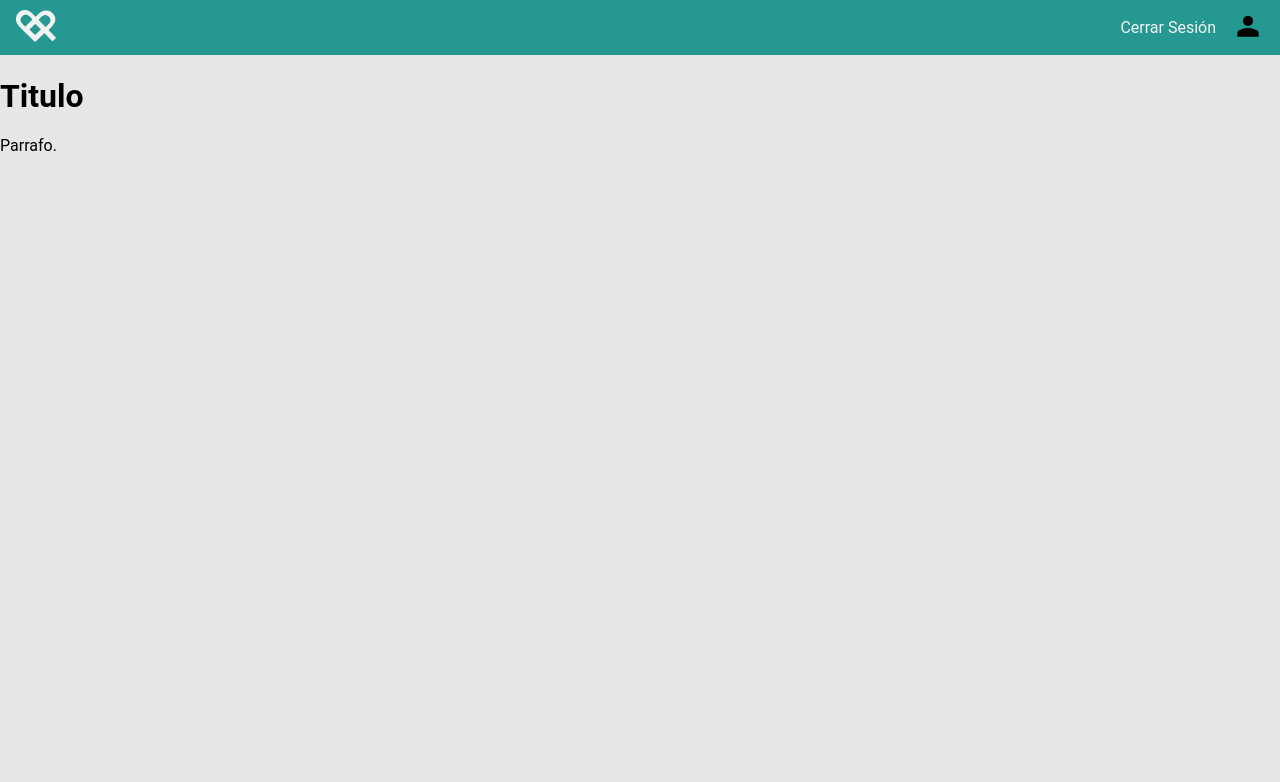
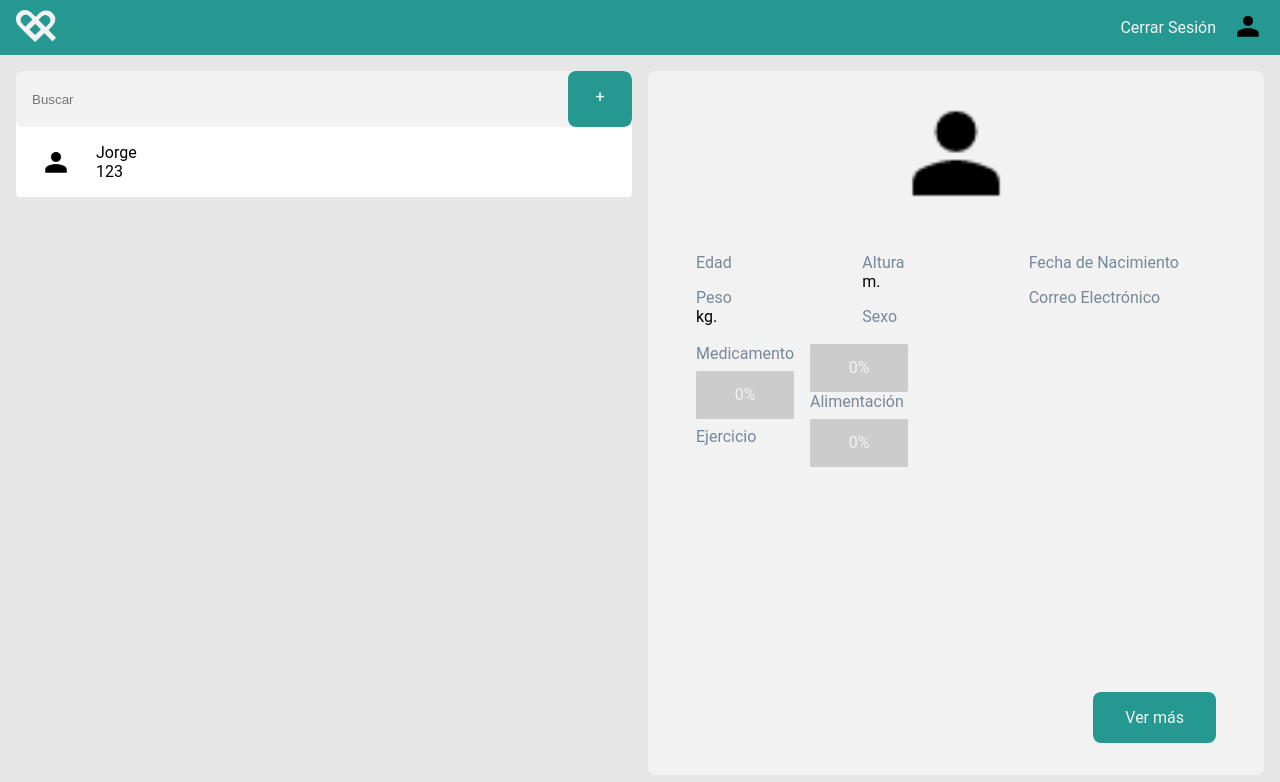
Before and after one commit to jorgebecerrilgi/pressura-web-app, a Next.js app: page / in a window 1280 px wide. Shown: the top 782 px of the page. Built offline with nearby package versions, Linux system fonts and the light colour scheme.

Commit message:
Home page first visuals are completed. No functionality yet.

```diff
--- a/app/page.jsx
+++ b/app/page.jsx
@@ -1,10 +1,107 @@
 'use client'
 
-export default function Home() {
-    return (
-        <main>
-            <h1>Titulo</h1>
-            <p>Parrafo.</p>
-        </main>
-    );
-}
+import style from "./page.module.css"
+import PatientList from "@/components/PatientList/PatientList";
+import PatientInformation from "@/components/PatientInformation/PatientInformation";
+// import { useState } from "react";
+// import NavBar from "../components/NavBar";
+// import PatientsCard from "../components/PatientsCard";
+// import InfoCard from "../components/InfoCard";
+// import "../styles.css";
+// import AddCard from "./AddCard";
+// import ConfirmCard from "./ConfirmCard";
+// import { signOut } from "firebase/auth";
+// import { auth, db } from "../firebase";
+// import { collection, deleteDoc, doc, getDocs, query, updateDoc, where } from "firebase/firestore";
+
+const Home = ({
+  onClickCardItem,
+  selectedUser,
+  selectedId,
+  INVALID_INDEX,
+}) => {
+//   const [isAddingPatient, setIsAddingPatient] = useState(false);
+//   const [isSigningOut, setIsSigningOut] = useState(false);
+//   const [isHandlingRequest, setIsHandlingRequest] = useState(false);
+//   const [requestData, setRequestData] = useState({});
+
+//   const addModal = (show) => {
+//     if (show && (isSigningOut || isHandlingRequest)) return;
+//     setIsAddingPatient(show);
+//   };
+//   const logOutModal = (show) => {
+//     if (show && (isAddingPatient || isHandlingRequest)) return;
+//     setIsSigningOut(show);
+//   };
+//   const requestModal = (show, props) => {
+//     if (show && (!isAddingPatient || isHandlingRequest)) return;
+//     setIsHandlingRequest(show);
+//     setRequestData(props);
+//   };
+//   const logOut = () => {
+//     signOut(auth);
+//     window.location.assign("/");
+//     alert("Sesión cerrada con éxito.");
+//   };
+//   const handleRequest = async () => {
+//     const reqRef = doc(db, "PacienteConDoctores", requestData.requestID);
+//     const doctorsCollectionRef = collection(db, "Doctor");
+//     const doctorQuery = query(
+//       doctorsCollectionRef,
+//       where("IDDoctor", "==", requestData.doctorID)
+//     );
+//     const doctorSnap = await getDocs(doctorQuery);
+//     const doctorName =
+//       doctorSnap.size > 0 ? doctorSnap.docs[0].data().Nombre : "";
+//     if (requestData.accept) {
+//       await updateDoc(reqRef, { Relacion: 3, NombreDoctor: doctorName });
+//     } else {
+//       await deleteDoc(reqRef);
+//     }
+//     requestModal(false, {});
+//     addModal(false);
+//   };
+
+  return (
+    <div className="app">
+      <div className={style.content}>
+        <PatientList
+          selectedUser={selectedUser}
+          onClickCardItem={onClickCardItem}
+          onClickAdd={() => addModal(true)}
+        ></PatientList>
+        <PatientInformation
+          selectedUser={selectedUser}
+          selectedId={selectedId}
+          INVALID_INDEX={INVALID_INDEX}
+        ></PatientInformation>
+      </div>
+      {/* {isAddingPatient && (
+        <AddCard
+          onClickModalFade={() => addModal(false)}
+          onClickRequest={requestModal}
+        />
+      )}
+      {isHandlingRequest && (
+        <ConfirmCard
+          title={requestData.title}
+          onClickConfirm={handleRequest}
+          onClickCancel={() => requestModal(false)}
+        >
+          {requestData.text}
+        </ConfirmCard>
+      )}
+      {isSigningOut && (
+        <ConfirmCard
+          title="Cerrar Sesión"
+          onClickConfirm={logOut}
+          onClickCancel={() => logOutModal(false)}
+        >
+          ¿Estás seguro que quieres cerrar sesión?
+        </ConfirmCard>
+      )} */}
+    </div>
+  );
+};
+
+export default Home;
--- /dev/null
+++ b/app/page.module.css
@@ -0,0 +1,7 @@
+.content {
+    display: flex;
+    flex-wrap: wrap;
+    column-gap: 1rem;
+    row-gap: 1rem;
+    margin: 1rem;
+}
```
